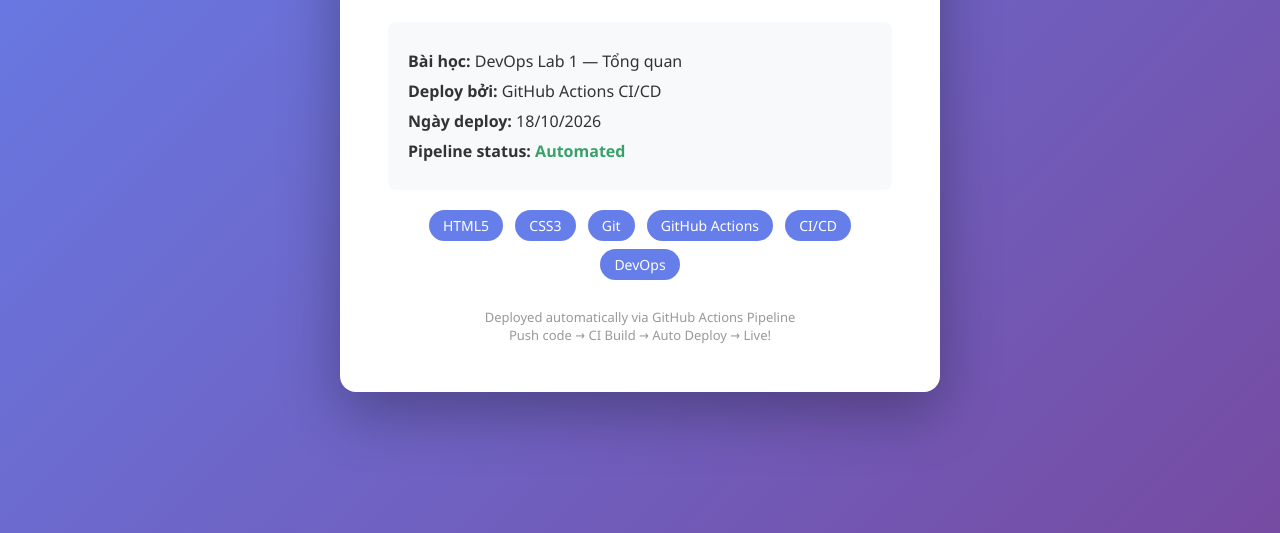
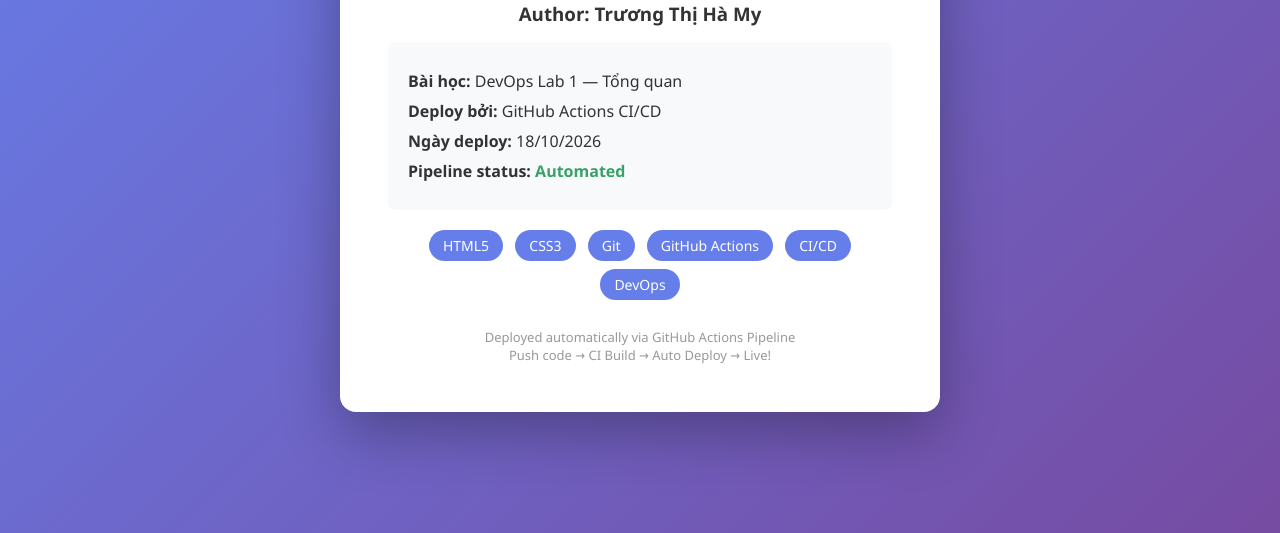
Before and after one commit to dtc235200522-lab/devops-lab1-portfolio, a plain HTML site: page index.html in a window 1280 px wide. Shown: the part 267-800 px from the top of the page. Drawn offline with Linux system fonts and the light colour scheme.

Commit message:
Update lan 2 file index.html

```diff
--- a/index.html
+++ b/index.html
@@ -44,6 +44,7 @@
     <div class="container">
         <h1> Hello, DevOps!</h1>
         <h2>Lab 1 — Trải nghiệm CI/CD Pipeline</h2>
+        <h3>Author: Trương Thị Hà My</h3>
 
         <div class="info">
             <p> <strong>Bài học:</strong> DevOps Lab 1 — Tổng quan</p>
```
